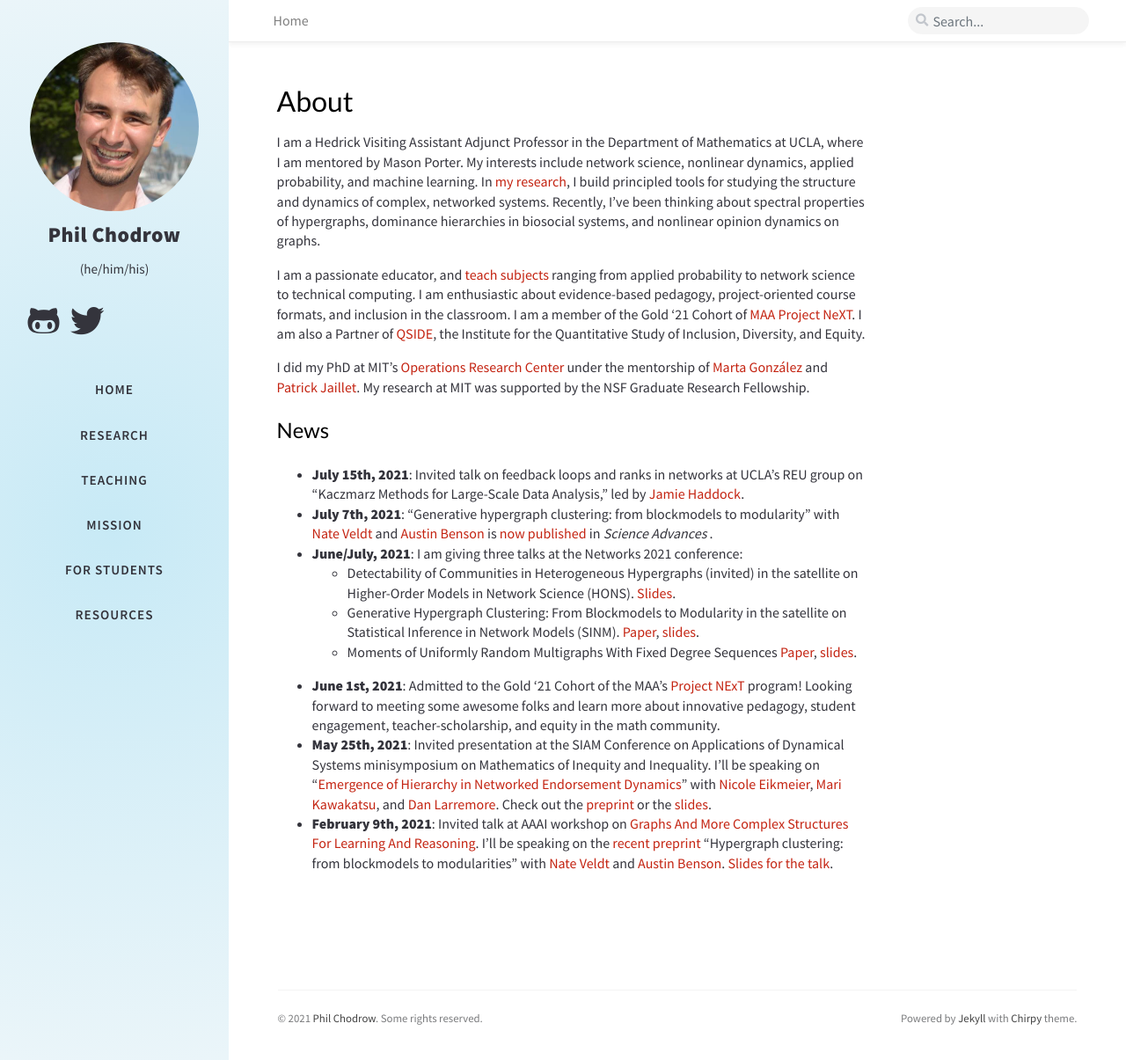
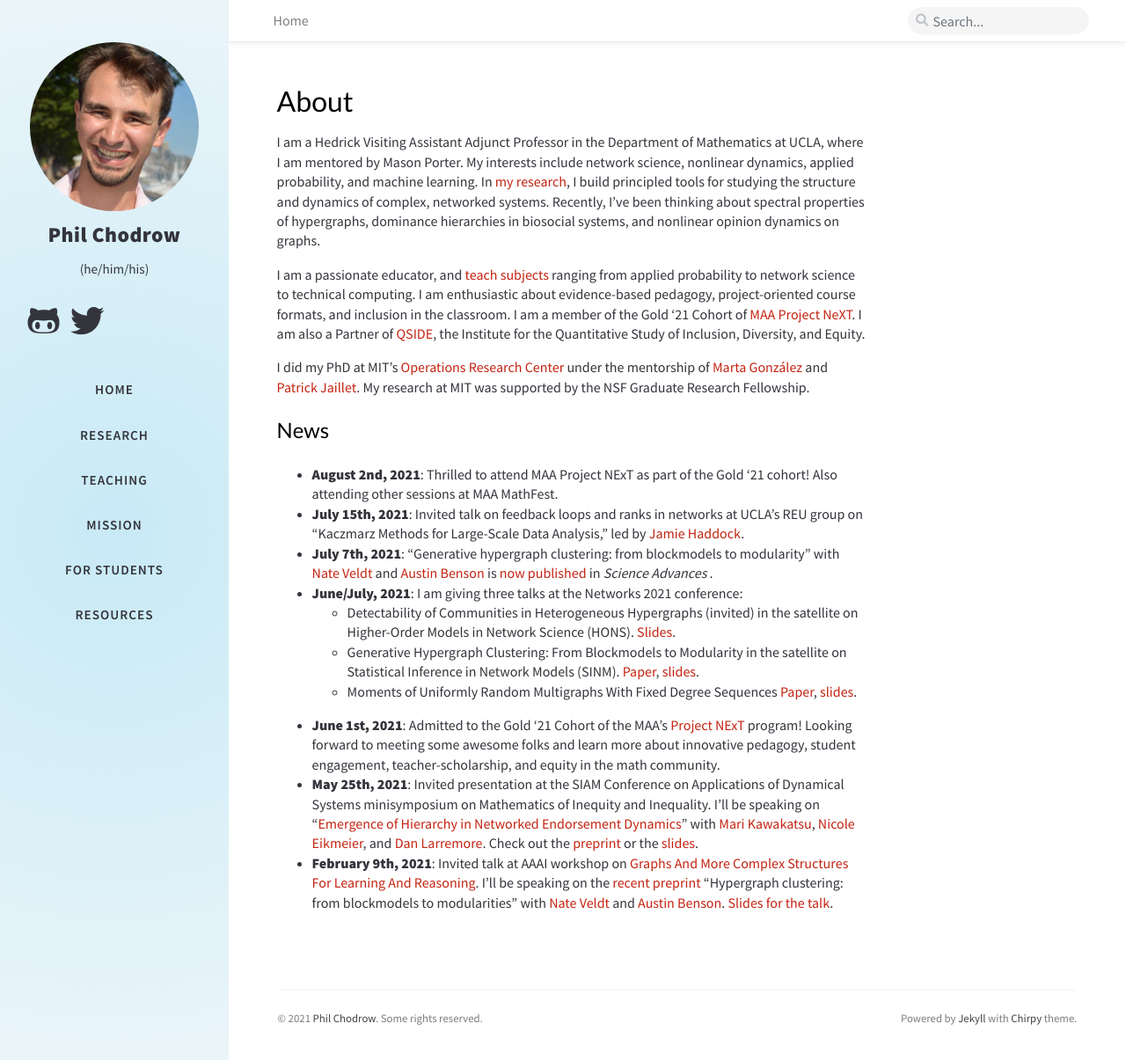
Before and after one commit to PhilChodrow/UCLA-website, a Jekyll site: the page built from index.md, in a window 1280 px wide and 1205 px high. Shown: the whole window at 88% size. Built offline with Jekyll 4.4.1, drawn with Linux system fonts in a browser that asks for light colours; nearby versions of some CDN libraries; comment, search, counter and statistics services are not loaded; a style sheet for code colours, icons or effects is not loaded; some of the changed lines change nothing that is shown.

Commit message:
Update index.md

```diff
--- a/index.md
+++ b/index.md
@@ -15,6 +15,7 @@ I did my PhD at MIT's [Operations Research Center](https://www.mit.edu/~orc/) un
 
 ## News
 
+- **August 2nd, 2021**: Thrilled to attend MAA Project NExT as part of the Gold '21 cohort! Also attending other sessions at MAA MathFest.
 - **July 15th, 2021**: Invited talk on feedback loops and ranks in networks at UCLA's REU group on "Kaczmarz Methods for Large-Scale Data Analysis," led by [Jamie Haddock](https://www.math.ucla.edu/~jhaddock/).
 - **July 7th, 2021**: "Generative hypergraph clustering: from blockmodels to modularity" with [Nate Veldt](https://people.cam.cornell.edu/lnv22/) and [Austin Benson](https://www.cs.cornell.edu/~arb/) is [now published](https://advances.sciencemag.org/content/7/28/eabh1303) in *Science Advances*.
 - **June/July, 2021**: I am giving three talks at the Networks 2021 conference:
@@ -22,5 +23,5 @@ I did my PhD at MIT's [Operations Research Center](https://www.mit.edu/~orc/) un
   - Generative Hypergraph Clustering: From Blockmodels to Modularity in the satellite on Statistical Inference in Network Models (SINM). [Paper](https://arxiv.org/pdf/2101.09611.pdf), [slides](https://philchodrow.github.io/talks/hmod/short#1).
   - Moments of Uniformly Random Multigraphs With Fixed Degree Sequences [Paper](https://epubs.siam.org/doi/pdf/10.1137/19M1288772), [slides](https://philchodrow.github.io/talks/multigraph_moments/SIAMNS20).
 - **June 1st, 2021**: Admitted to the Gold '21 Cohort of the MAA's [Project NExT](https://www.maa.org/programs-and-communities/professional-development/project-next) program! Looking forward to meeting some awesome folks and learn more about innovative pedagogy, student engagement, teacher-scholarship, and equity in the math community.
-- **May 25th, 2021**: Invited presentation at the SIAM Conference on Applications of Dynamical Systems minisymposium on Mathematics of Inequity and Inequality. I'll be speaking on "[Emergence of Hierarchy in Networked Endorsement Dynamics](https://www.pnas.org/content/118/16/e2015188118.short)" with [Nicole Eikmeier](https://eikmeier.sites.grinnell.edu/), [Mari Kawakatsu](https://scholar.princeton.edu/ctarnita/people/mari-kawakatsu), and [Dan Larremore](https://larremorelab.github.io/). Check out the [preprint](https://arxiv.org/abs/2007.04448) or the [slides](https://philchodrow.github.io/talks/emergence-of-hierarchy/short).
+- **May 25th, 2021**: Invited presentation at the SIAM Conference on Applications of Dynamical Systems minisymposium on Mathematics of Inequity and Inequality. I'll be speaking on "[Emergence of Hierarchy in Networked Endorsement Dynamics](https://www.pnas.org/content/118/16/e2015188118.short)" with  [Mari Kawakatsu](https://www.marikawakatsu.com/), [Nicole Eikmeier](https://eikmeier.sites.grinnell.edu/), and [Dan Larremore](https://larremorelab.github.io/). Check out the [preprint](https://arxiv.org/abs/2007.04448) or the [slides](https://philchodrow.github.io/talks/emergence-of-hierarchy/short).
 - **February 9th, 2021**: Invited talk at AAAI workshop on [Graphs And More Complex Structures For Learning And Reasoning](https://sites.google.com/view/gclr2021/speakers). I'll be speaking on the [recent preprint](https://arxiv.org/abs/2101.09611) "Hypergraph clustering: from blockmodels to modularities"  with [Nate Veldt](https://people.cam.cornell.edu/lnv22/) and [Austin Benson](https://www.cs.cornell.edu/~arb/). [Slides for the talk](https://philchodrow.github.io/talks/hmod/#1).
```
